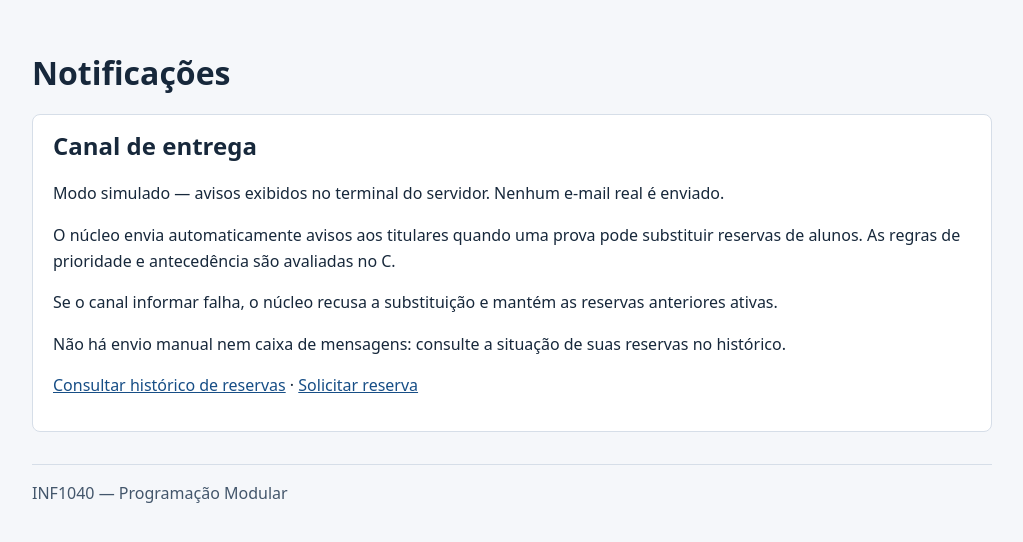
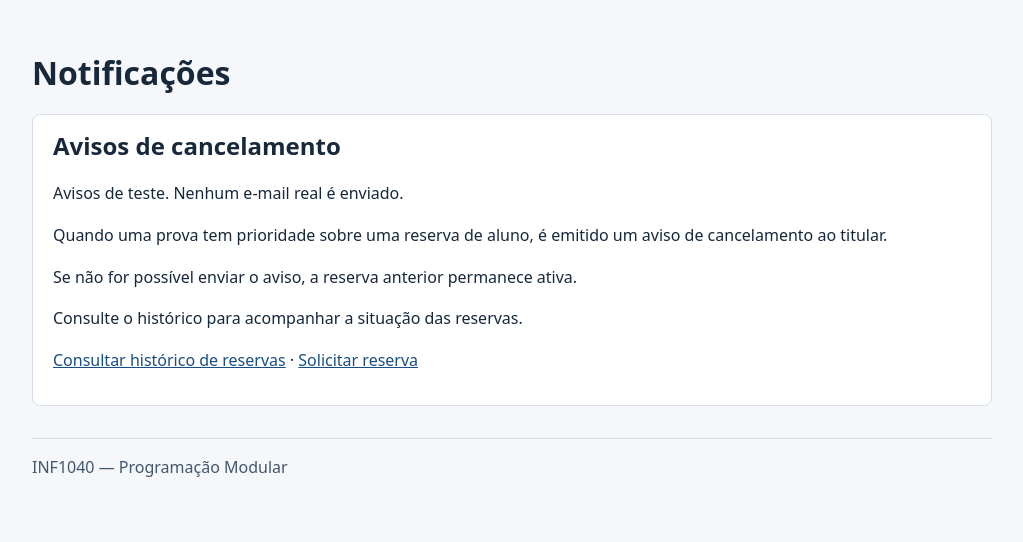
Before and after one commit to aguiarheloysa/inf1040-sistema-reserva-salas, a Flask app: page /notificacoes/ in a window 1280 px wide. Shown: the part 58-600 px from the top of the page, without its empty margins (128-1151 px from the left). Run offline with Flask 3, Linux system fonts and the light colour scheme; parts of the project's set-up code (start-up, migrations or seed data) failed here and were passed over.

Commit message:
feat/frontend: html pages texts adapted to focus on the user

```diff
--- a/Frontend/templates/grade/autorizar.html
+++ b/Frontend/templates/grade/autorizar.html
@@ -2,15 +2,15 @@
 {% block titulo %}Autorização de prova | Sistema de Reserva de Salas{% endblock %}
 {% block conteudo %}
 <h1>Autorizar prova</h1>
-<p>O ministrante da aula autoriza um professor cadastrado para uma data e um horário específicos. Informe o primeiro minuto de sobreposição da prova com a aula.</p>
-<p>Esta operação registra uma autorização; ela não cria uma reserva. Se a prova sobrepuser mais de uma aula, cada aula de outro ministrante exige a autorização correspondente.</p>
+<p>O professor responsável pela aula pode autorizar outro professor a realizar uma prova naquele horário. Informe a data e o horário em que a prova começa a coincidir com a aula.</p>
+<p>Após a autorização, solicite a reserva. Se a prova coincidir com aulas de outros professores, obtenha a autorização de cada um para o horário correspondente.</p>
 <form class="painel formulario" method="post" action="{{ url_for('grade.autorizar') }}">
     <input type="hidden" name="csrf_token" value="{{ csrf_token }}">
     <label for="cod_sala">Código da sala</label>
     <input id="cod_sala" name="cod_sala" type="text" required value="{{ dados.cod_sala }}" placeholder="L201">
     <label for="data">Data da prova</label>
     <input id="data" name="data" type="date" required value="{{ dados.data }}">
-    <label for="hora">Início da sobreposição com a aula</label>
+    <label for="hora">Horário em que a prova começa a coincidir com a aula</label>
     <input id="hora" name="hora" type="time" required value="{{ dados.hora }}">
     <label for="mat_ministrante">Matrícula do ministrante</label>
     <input id="mat_ministrante" name="mat_ministrante" type="text" required value="{{ dados.mat_ministrante }}" placeholder="P1">
--- a/Frontend/templates/grade/cadastrar.html
+++ b/Frontend/templates/grade/cadastrar.html
@@ -2,7 +2,7 @@
 {% block titulo %}Cadastro de aula | Sistema de Reserva de Salas{% endblock %}
 {% block conteudo %}
 <h1>Cadastrar aula</h1>
-<p>O cadastro corresponde a uma aula semanal. A sala e o professor devem estar cadastrados.</p>
+<p>A aula será repetida semanalmente no dia e horário informados. A sala e o professor devem estar cadastrados.</p>
 <form class="painel formulario" method="post" action="{{ url_for('grade.cadastrar') }}">
     <input type="hidden" name="csrf_token" value="{{ csrf_token }}">
     <label for="cod_sala">Código da sala</label>
--- a/Frontend/templates/grade/index.html
+++ b/Frontend/templates/grade/index.html
@@ -1,9 +1,8 @@
 {% extends "base.html" %}
 {% block titulo %}Grade | Sistema de Reserva de Salas{% endblock %}
 {% block conteudo %}
-<h1>Grade e autorizações</h1>
+<h1>Grade horária e autorizações</h1>
 <div class="painel">
-    <p>Cadastre aulas semanais em salas existentes e registre autorizações para provas em horários de aula.</p>
     <p><a href="{{ url_for('grade.cadastrar') }}">Cadastrar aula</a></p>
     <p><a href="{{ url_for('grade.autorizar') }}">Autorizar prova</a></p>
 </div>
--- a/Frontend/templates/notificacoes/index.html
+++ b/Frontend/templates/notificacoes/index.html
@@ -3,16 +3,16 @@
 {% block conteudo %}
 <h1>Notificações</h1>
 <div class="painel">
-    <h2>Canal de entrega</h2>
+    <h2>Avisos de cancelamento</h2>
     {% if modo == 'smtp' %}
-    <p>Modo SMTP — envio de e-mail real habilitado na configuração do servidor.</p>
-    <p>O aceite pelo servidor SMTP não garante que a mensagem chegue à caixa de entrada.</p>
+    <p>Avisos por e-mail habilitados.</p>
+    <p>Confira também a caixa de spam e o histórico de reservas.</p>
     {% else %}
-    <p>Modo simulado — avisos exibidos no terminal do servidor. Nenhum e-mail real é enviado.</p>
+    <p>Avisos de teste. Nenhum e-mail real é enviado.</p>
     {% endif %}
-    <p>O núcleo envia automaticamente avisos aos titulares quando uma prova pode substituir reservas de alunos. As regras de prioridade e antecedência são avaliadas no C.</p>
-    <p>Se o canal informar falha, o núcleo recusa a substituição e mantém as reservas anteriores ativas.</p>
-    <p>Não há envio manual nem caixa de mensagens: consulte a situação de suas reservas no histórico.</p>
+    <p>Quando uma prova tem prioridade sobre uma reserva de aluno, é emitido um aviso de cancelamento ao titular.</p>
+    <p>Se não for possível enviar o aviso, a reserva anterior permanece ativa.</p>
+    <p>Consulte o histórico para acompanhar a situação das reservas.</p>
     <p><a href="{{ url_for('reservas.listar') }}">Consultar histórico de reservas</a> · <a href="{{ url_for('reservas.solicitar') }}">Solicitar reserva</a></p>
 </div>
 {% endblock %}
--- a/Frontend/templates/reservas/buscar.html
+++ b/Frontend/templates/reservas/buscar.html
@@ -2,7 +2,7 @@
 {% block titulo %}Buscar salas livres | Sistema de Reserva de Salas{% endblock %}
 {% block conteudo %}
 <h1>Buscar salas livres</h1>
-<p>A busca apresenta salas livres segundo o núcleo C. A disponibilidade pode mudar até a confirmação da reserva.</p>
+<p>Informe a data, o horário e a quantidade de pessoas. A disponibilidade pode mudar até a confirmação da reserva.</p>
 <form class="painel formulario" method="get" action="{{ url_for('reservas.buscar') }}">
     <label for="matricula">Matrícula</label>
     <input id="matricula" name="matricula" required maxlength="19" value="{{ dados.matricula }}">
@@ -33,6 +33,6 @@
     {% else %}<p>Nenhuma sala disponível.</p>{% endif %}
 </section>
 {% endif %}
-<p>A busca não inclui salas ocupadas por aulas ou reservas, nem laboratórios para alunos. Se você pretende usar autorização de prova, prioridade de prova ou monitor com biometria, use a solicitação direta; o núcleo decidirá se o pedido é permitido.</p>
+<p>A busca não inclui salas ocupadas por aulas ou reservas, nem laboratórios para alunos. Para solicitar uma prova em horário ocupado ou um laboratório com monitor, utilize a solicitação direta.</p>
 <p><a href="{{ url_for('reservas.solicitar', matricula=dados.matricula, data=dados.data, inicio=dados.inicio, fim=dados.fim, qtd_pessoas=dados.qtd_pessoas) }}">Solicitar diretamente</a> · <a href="{{ url_for('reservas.index') }}">Voltar</a></p>
 {% endblock %}
--- a/Frontend/templates/reservas/cancelar.html
+++ b/Frontend/templates/reservas/cancelar.html
@@ -2,7 +2,7 @@
 {% block titulo %}Cancelar reserva | Sistema de Reserva de Salas{% endblock %}
 {% block conteudo %}
 <h1>Cancelar reserva</h1>
-<p>Confirme o identificador e a matrícula do titular. O núcleo C decide se o cancelamento é permitido. Esta operação não pode ser desfeita.</p>
+<p>Somente o titular pode cancelar a reserva. Confira o número da reserva e a matrícula antes de confirmar. O cancelamento não pode ser desfeito.</p>
 <form class="painel formulario" method="post" action="{{ url_for('reservas.cancelar') }}">
     <input type="hidden" name="csrf_token" value="{{ csrf_token }}">
     <label for="id_reserva">ID da reserva</label>
--- a/Frontend/templates/reservas/index.html
+++ b/Frontend/templates/reservas/index.html
@@ -3,11 +3,10 @@
 {% block conteudo %}
 <h1>Reservas</h1>
 <div class="painel">
-    <p>Consulte a disponibilidade, solicite uma sala, acompanhe seu histórico ou cancele uma reserva.</p>
     <p><a href="{{ url_for('reservas.buscar') }}">Buscar salas livres</a></p>
     <p><a href="{{ url_for('reservas.solicitar') }}">Solicitar reserva</a></p>
-    <p><a href="{{ url_for('reservas.listar') }}">Consultar minhas reservas</a></p>
+    <p><a href="{{ url_for('reservas.listar') }}">Consultar reservas</a></p>
     <p><a href="{{ url_for('reservas.cancelar') }}">Cancelar reserva</a></p>
 </div>
-<p>A identificação pela matrícula é uma simulação acadêmica, sem autenticação. Use dados fictícios.</p>
+<p>Ambiente de demonstração, sem verificação de identidade. Use dados fictícios.</p>
 {% endblock %}
--- a/Frontend/templates/reservas/solicitar.html
+++ b/Frontend/templates/reservas/solicitar.html
@@ -2,7 +2,7 @@
 {% block titulo %}Solicitar reserva | Sistema de Reserva de Salas{% endblock %}
 {% block conteudo %}
 <h1>Solicitar reserva</h1>
-<p>Informe os dados da solicitação. O núcleo C verifica capacidade, aulas, biometria, conflitos e prioridade. Uma prova pode cancelar reservas de alunos quando todas as condições do núcleo forem atendidas.</p>
+<p>Uma prova pode ter prioridade sobre uma reserva de aluno, desde que o cancelamento possa ser avisado com pelo menos duas horas de antecedência.</p>
 <form class="painel formulario" method="post" action="{{ url_for('reservas.solicitar') }}">
     <input type="hidden" name="csrf_token" value="{{ csrf_token }}">
     <label for="matricula">Matrícula do solicitante</label>
@@ -27,6 +27,6 @@
     <input id="mat_monitor" name="mat_monitor" maxlength="19" value="{{ dados.mat_monitor }}">
     <button type="submit">Confirmar solicitação</button>
 </form>
-<p>Os avisos de substituição são enviados pelo <a href="{{ url_for('notificacoes.index') }}">canal de notificações configurado</a>. O horário atual é obtido do servidor.</p>
+<p>Consulte como são enviados os <a href="{{ url_for('notificacoes.index') }}">avisos de cancelamento</a>.</p>
 <p><a href="{{ url_for('reservas.buscar') }}">Buscar salas livres</a> · <a href="{{ url_for('grade.autorizar') }}">Autorizar prova</a> · <a href="{{ url_for('salas.biometria') }}">Registrar biometria</a> · <a href="{{ url_for('reservas.index') }}">Voltar</a></p>
 {% endblock %}
--- a/Frontend/templates/salas/biometria.html
+++ b/Frontend/templates/salas/biometria.html
@@ -2,7 +2,7 @@
 {% block titulo %}Registro de biometria | Sistema de Reserva de Salas{% endblock %}
 {% block conteudo %}
 <h1>Registrar biometria</h1>
-<p>Associe a matrícula de um usuário cadastrado ao registro de biometria de um laboratório. O sistema apenas registra a associação; não captura impressões digitais.</p>
+<p>Informe o laboratório e a matrícula do monitor. O registro é simulado, sem leitura de impressão digital.</p>
 <form class="painel formulario" method="post" action="{{ url_for('salas.biometria') }}">
     <input type="hidden" name="csrf_token" value="{{ csrf_token }}">
     <label for="codigo">Código do laboratório</label>
--- a/Frontend/templates/salas/index.html
+++ b/Frontend/templates/salas/index.html
@@ -3,7 +3,6 @@
 {% block conteudo %}
 <h1>Salas e biometria</h1>
 <div class="painel">
-    <p>Cadastre salas comuns e laboratórios, consulte capacidade e registre monitores.</p>
     <p><a href="{{ url_for('salas.cadastrar') }}">Cadastrar sala</a></p>
     <p><a href="{{ url_for('salas.listar') }}">Listar salas</a></p>
     <p><a href="{{ url_for('salas.biometria') }}">Registrar biometria</a></p>
--- a/Frontend/templates/salas/listar.html
+++ b/Frontend/templates/salas/listar.html
@@ -2,7 +2,7 @@
 {% block titulo %}Listagem de salas | Sistema de Reserva de Salas{% endblock %}
 {% block conteudo %}
 <h1>Listar salas</h1>
-<p>Consulte salas cadastradas por capacidade e presença de quadro. Esta consulta não verifica disponibilidade por horário.</p>
+<p>Filtre as salas por capacidade e presença de quadro. Para consultar horários disponíveis, use a busca de reservas.</p>
 <form class="painel formulario" method="get" action="{{ url_for('salas.listar') }}">
     <label for="qtd_pessoas">Quantidade mínima de pessoas</label>
     <input id="qtd_pessoas" name="qtd_pessoas" type="number" min="1" required value="{{ dados.qtd_pessoas }}">
--- a/Frontend/templates/usuarios/index.html
+++ b/Frontend/templates/usuarios/index.html
@@ -3,7 +3,6 @@
 {% block conteudo %}
 <h1>Usuários</h1>
 <div class="painel">
-    <p>Cadastre alunos e professores ou consulte um usuário pela matrícula.</p>
     <p><a href="{{ url_for('usuarios.cadastrar') }}">Cadastrar usuário</a></p>
     <p><a href="{{ url_for('usuarios.consultar') }}">Consultar usuário</a></p>
 </div>
--- a/Testes/test_app.py
+++ b/Testes/test_app.py
@@ -29,6 +29,9 @@ def test_pagina_inicial(client):
     assert resposta.mimetype == "text/html"
     assert "Sistema de Reserva de Salas" in resposta.get_data(as_text=True)
     assert 'id="total-salas">0</strong>' in resposta.get_data(as_text=True)
+    assert "Serviços" in resposta.get_data(as_text=True)
+    assert "Conexão com o núcleo C" not in resposta.get_data(as_text=True)
+    assert "Módulos disponíveis" not in resposta.get_data(as_text=True)
 
 
 def test_css(client):
--- a/Testes/test_notificacoes_http.py
+++ b/Testes/test_notificacoes_http.py
@@ -53,7 +53,7 @@ def test_menu_e_modo_simulado(ambiente, monkeypatch):
     client = app.test_client()
     assert '/notificacoes/' in client.get('/').get_data(as_text=True)
     r = client.get('/notificacoes/')
-    assert r.status_code == 200 and 'Modo simulado' in r.get_data(as_text=True)
+    assert r.status_code == 200 and 'Nenhum e-mail real é enviado.' in r.get_data(as_text=True)
     assert client.post('/notificacoes/').status_code == 405
 
 
@@ -64,7 +64,7 @@ def test_modo_invalido(ambiente):
 
 def test_modo_smtp(ambiente):
     app = create_app({**ambiente, 'NOTIFICACAO_MODO':'smtp'})
-    assert 'Modo SMTP' in app.test_client().get('/notificacoes/').get_data(as_text=True)
+    assert 'Avisos por e-mail habilitados.' in app.test_client().get('/notificacoes/').get_data(as_text=True)
 
 
 @pytest.mark.parametrize('falha', [False, True])
```
Also changed, not shown: Frontend/templates/index.html (+8 -10 lines).
